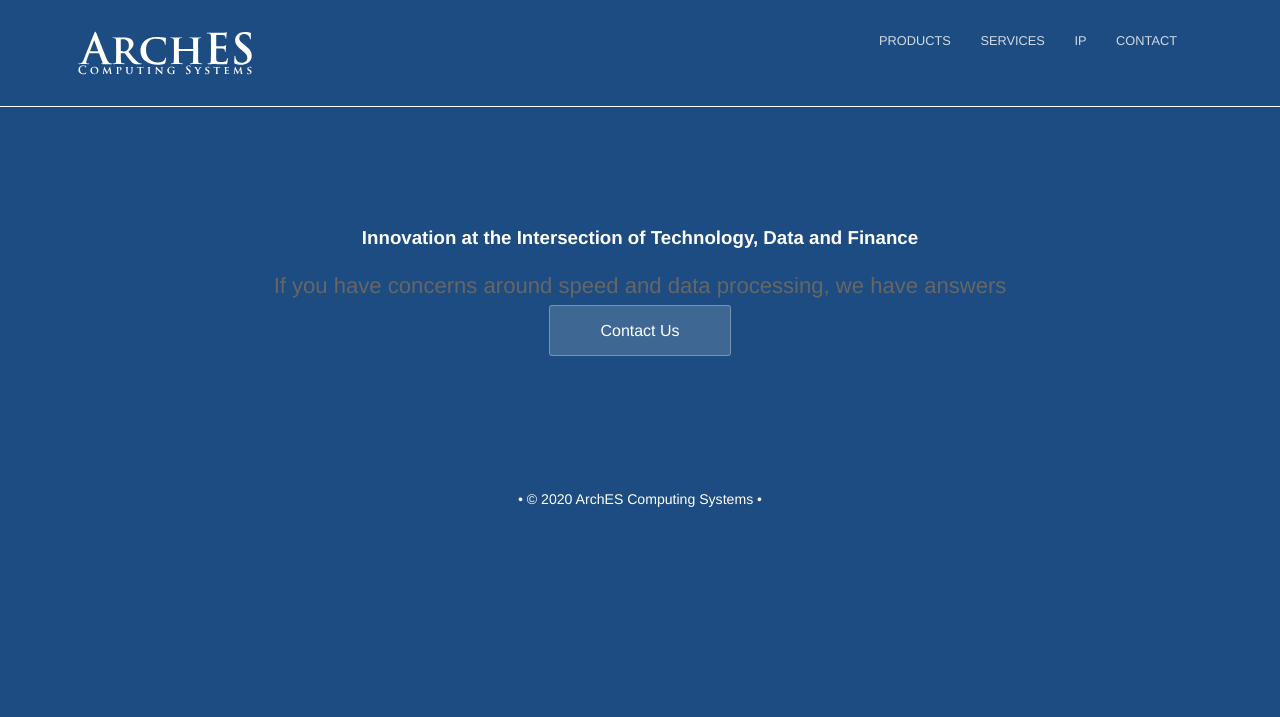
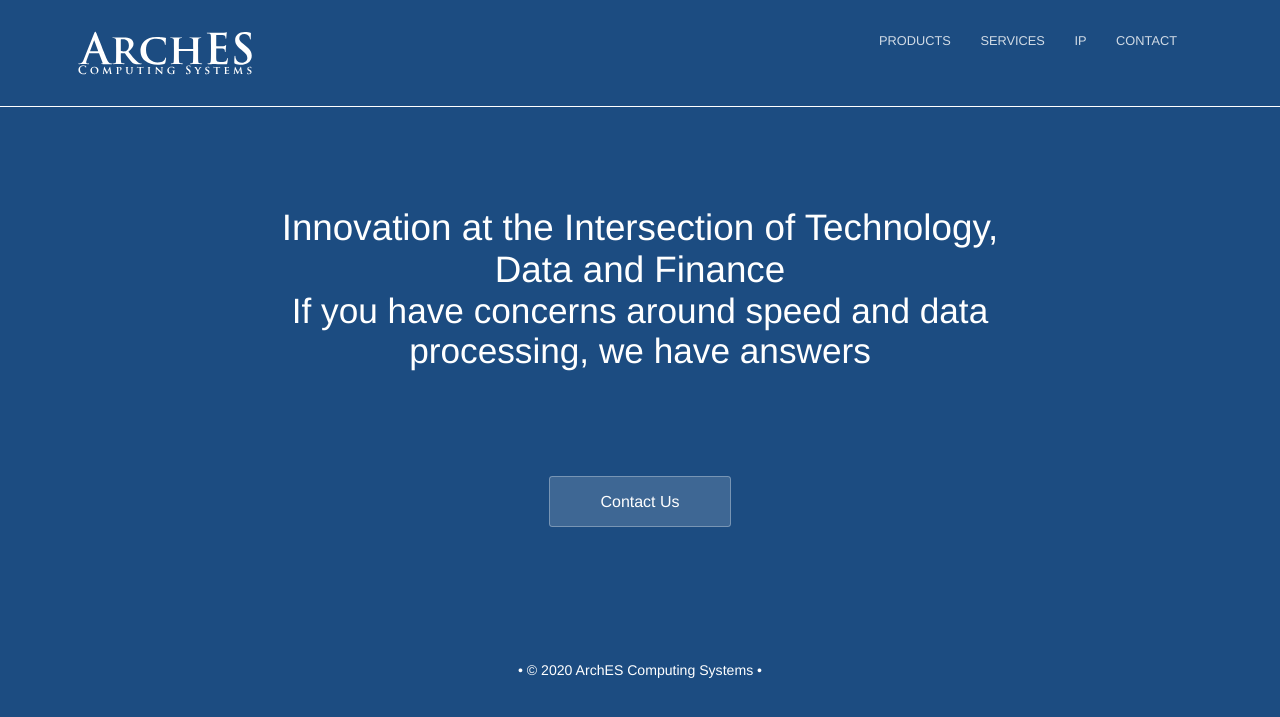
Before and after one commit to drcm/acsweb, a Jekyll site: the page built from index.html, in a window 1280 px wide. Shown: the top 717 px of the page. Built offline with Jekyll 4.4.1, drawn with Linux system fonts in a browser that asks for light colours; the list of posts is cut into pages by our own code.

Commit message:
Centering again...

```diff
--- a/index.html
+++ b/index.html
@@ -61,8 +61,9 @@ description: Accelerate Your Success
 
 	<section class="bottom-cta">
 	<div class="text-container">
-        <h3 class="editable">Innovation at the Intersection of Technology, Data and Finance</h3>
-        <p class="editable">If you have concerns around speed and data processing, we have answers</p>
+        <h1 class="editable">Innovation at the Intersection of Technology, Data and Finance</h1>
+        <h2 class="editable">If you have concerns around speed and data processing, we have answers</h2>
+        <br><br><br><br>
 	</div>
 		<div class="button alt"><a href="/contact/">Contact Us</a></div>
 	</section>
```
